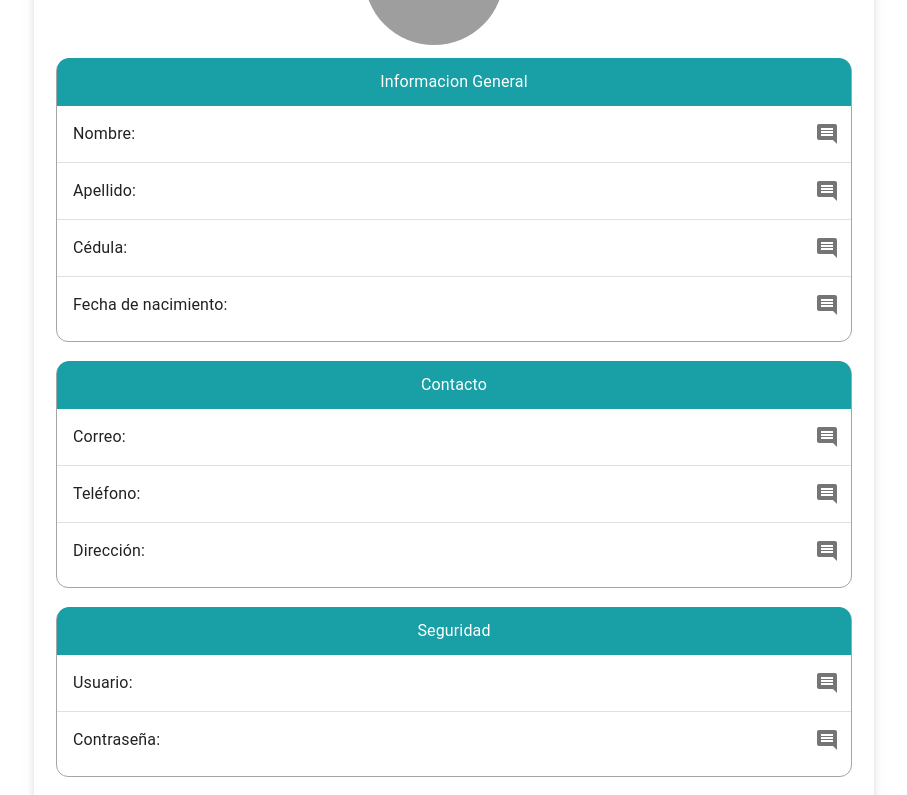
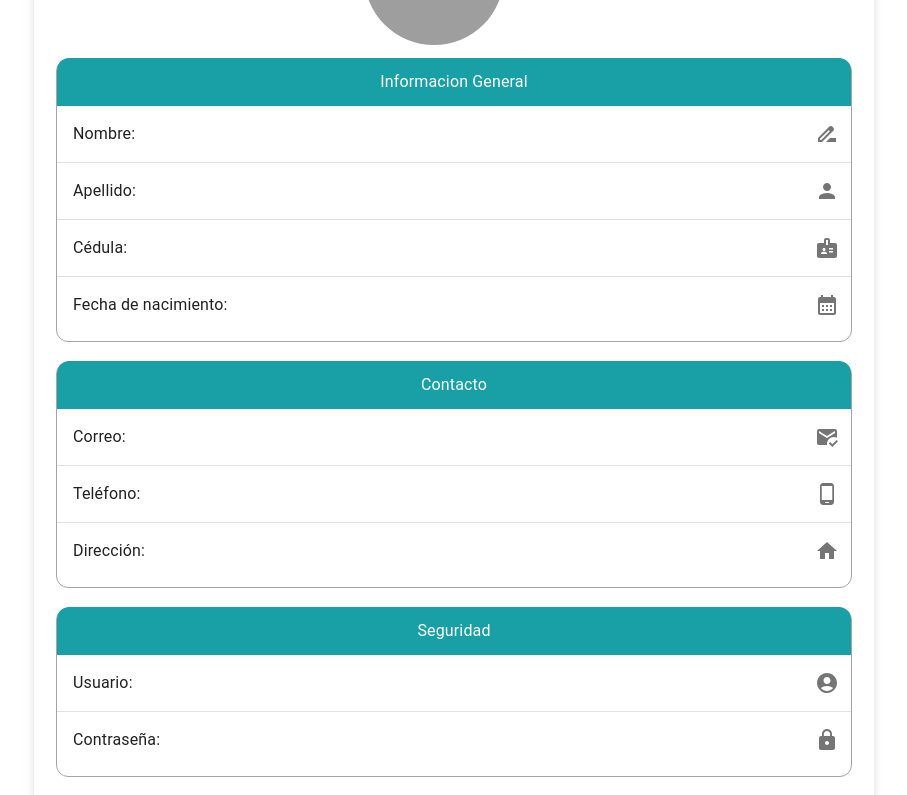
Before and after one commit to yarod159/Proyecto-UCLA, a React (Vite) app in the folder portal-web/: page /UserProfile in a window 1280 px wide. Shown: the part 280-1075 px from the top of the page, without its empty margins (196-1103 px from the left). Built offline with nearby package versions, Linux system fonts and the light colour scheme; no server answers; grey boxes are pictures that could not be loaded.

Commit message:
Iconos perfil

```diff
--- a/portal-web/src/components/UserProfile/userPerfil.jsx
+++ b/portal-web/src/components/UserProfile/userPerfil.jsx
@@ -12,6 +12,17 @@ import ListItemButton from '@mui/material/ListItemButton';
 import ListItemIcon from '@mui/material/ListItemIcon';
 import ListItemText from '@mui/material/ListItemText';
 import CommentIcon from '@mui/icons-material/Comment';
+import DriveFileRenameOutlineIcon from '@mui/icons-material/DriveFileRenameOutline';
+import BadgeIcon from '@mui/icons-material/Badge';
+import PersonIcon from '@mui/icons-material/Person';
+import CalendarMonthIcon from '@mui/icons-material/CalendarMonth';
+import MarkEmailReadIcon from '@mui/icons-material/MarkEmailRead';
+import PhoneAndroidIcon from '@mui/icons-material/PhoneAndroid';
+import HomeIcon from '@mui/icons-material/Home';
+import AccountCircleIcon from '@mui/icons-material/AccountCircle';
+import HttpsIcon from '@mui/icons-material/Https';
+
+
 import './userPerfil.css'
 
 
@@ -76,7 +87,7 @@ const UserPerfil = () => {
                         <ListItem>
                           <ListItemText primary="Nombre: " />
                           <IconButton edge="end" aria-label="comments">
-                            <CommentIcon />
+                            <DriveFileRenameOutlineIcon />
                           </IconButton>
                         </ListItem>
 
@@ -85,7 +96,7 @@ const UserPerfil = () => {
                         <ListItem>
                           <ListItemText primary="Apellido: " />
                           <IconButton edge="end" aria-label="comments">
-                            <CommentIcon />
+                            <PersonIcon />
                           </IconButton>
                         </ListItem>
 
@@ -93,7 +104,7 @@ const UserPerfil = () => {
                         <ListItem>
                           <ListItemText primary="Cédula: " />
                           <IconButton edge="end" aria-label="comments">
-                            <CommentIcon />
+                            <BadgeIcon />
                           </IconButton>
                         </ListItem>
 
@@ -101,7 +112,7 @@ const UserPerfil = () => {
                         <ListItem>
                           <ListItemText primary="Fecha de nacimiento: " />
                           <IconButton edge="end" aria-label="comments">
-                            <CommentIcon />
+                            <CalendarMonthIcon />
                           </IconButton>
                         </ListItem>
                       </List>
@@ -130,14 +141,14 @@ const UserPerfil = () => {
                       <ListItem>
                         <ListItemText primary="Correo: " />
                           <IconButton edge="end" aria-label="comments">
-                            <CommentIcon />
+                            <MarkEmailReadIcon />
                           </IconButton>
                         </ListItem>
                         <Divider />
                         <ListItem>
                           <ListItemText primary="Teléfono: " />
                           <IconButton edge="end" aria-label="comments">
-                            <CommentIcon />
+                            <PhoneAndroidIcon />
                           </IconButton>
                         </ListItem>
 
@@ -145,7 +156,7 @@ const UserPerfil = () => {
                         <ListItem>
                           <ListItemText primary="Dirección: " />
                           <IconButton edge="end" aria-label="comments">
-                            <CommentIcon />
+                            <HomeIcon />
                           </IconButton>
                         </ListItem>
                       </List>
@@ -174,14 +185,14 @@ const UserPerfil = () => {
                       <ListItem>
                         <ListItemText primary="Usuario: " />
                           <IconButton edge="end" aria-label="comments">
-                            <CommentIcon />
+                            <AccountCircleIcon />
                           </IconButton>
                         </ListItem>
                         <Divider />
                         <ListItem>
                           <ListItemText primary="Contraseña: " />
                           <IconButton edge="end" aria-label="comments">
-                            <CommentIcon />
+                            <HttpsIcon />
                           </IconButton>
                         </ListItem>
                       </List>
```
